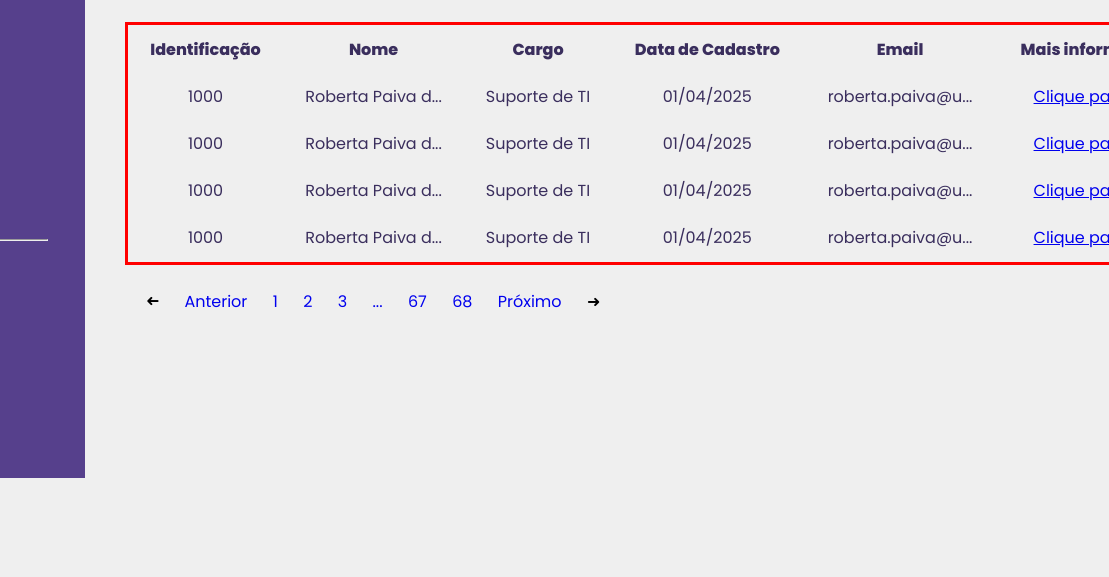
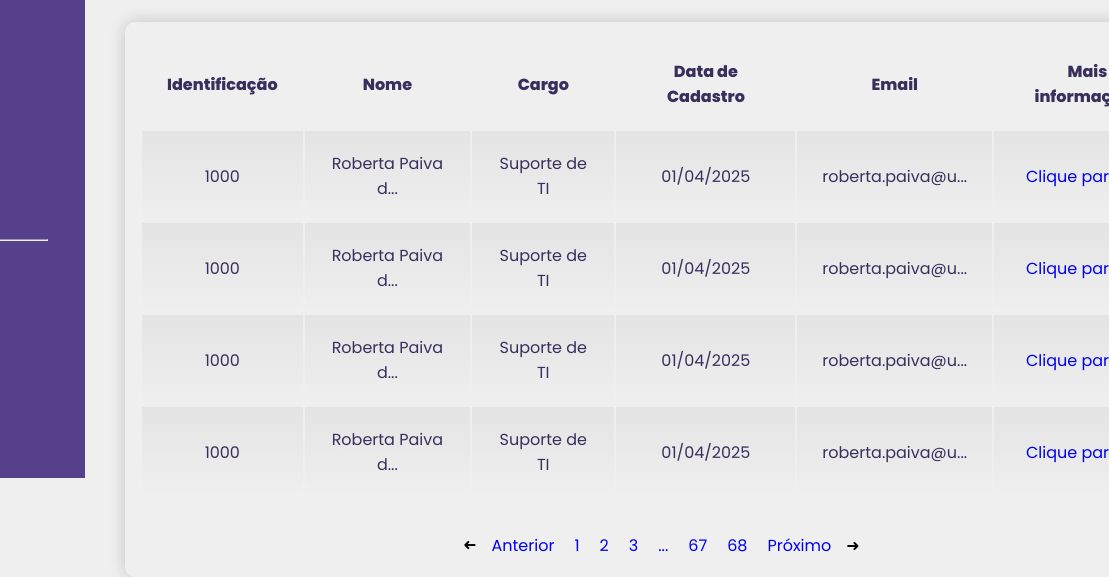
Before and after one commit to Latency-Slayer/web-data-viz, a website: page public/dashs/gerenciar-usuario.html in a window 1280 px wide. Shown: the part 322-899 px from the top of the page, 171-1280 px from the left. Before the commit the page ends 800 px from the top, so only its background shows below. Drawn offline with nearby package versions, Linux system fonts and the light colour scheme; a web font is replaced by a local one.

Commit message:
Tela de gerenciamento de usuários - front finalizado
Tela de gerenciamento de usuários - front finalizado

```diff
--- a/public/dashs/gerenciar-usuario.html
+++ b/public/dashs/gerenciar-usuario.html
@@ -27,8 +27,9 @@
         <hr class="hr-main" />
       </div>
 
-        <div class="tabela-usuario">
-            <h3>Lista de Funcionários</h3>
+      <h3>Lista de Funcionários</h3>
+
+      <div class="tabela-usuario">
             <table>
                 <thead>
                     <tr class="titulos">
@@ -75,10 +76,12 @@
                           </tr>
                     </tbody>
                 </table>
-            </div>
+
 
           <ul class="paginacao">
-            <span class="seta-e" aria-hidden="true">&#10140;</span>
+            <li class="page-item">
+                <a class="seta-e" aria-hidden="true">&#10140;</a>
+            </li>
             <li class="page-item">
               <a class="page-link" href="#">Anterior</a>
             </li>
@@ -89,9 +92,12 @@
             <li class="page-item"><a class="page-link" href="#">67</a></li>
             <li class="page-item"><a class="page-link" href="#">68</a></li>
             <li class="page-item"><a class="page-link" href="#">Próximo</a></li>
-            <span caria-hidden="true">&#10140;</span>
+            <li class="page-item">
+                <a caria-hidden="true">&#10140;</a>
+            </li>
           </ul>
         </div>
+    </div>
   </body>
 </html>
 <script></script>
--- a/public/style/usuário.css
+++ b/public/style/usuário.css
@@ -67,8 +67,12 @@
 }
 
 table {
-    border: solid red;
     width: 100%;
+    padding: 15px;
+}
+
+tbody tr {
+    background:linear-gradient(rgba(21, 19, 31, 0.05), rgba(90, 82, 133, 0));
 }
 
 th {
@@ -77,13 +81,17 @@ th {
 }
 
 th, td {
-    padding: 10px;
+    padding: 20px 25px;
     text-align: center;
     color: #3A2E5D;
     font-family: "Poppins";
 }
 
-.tabela-usuario h3 {
+a {
+    text-decoration: none;
+}
+
+h3 {
     color: #3A2E5D;
     font-family: "Poppins";
     font-size: 30px;
@@ -92,25 +100,23 @@ th, td {
 
 .paginacao {
     display: flex;
-    flex-direction: row;
+    list-style-type: none;
     justify-content: center;
-    align-items: center;
-    justify-content: space-around;
-    list-style-type: none;
-    padding: 0.5rem;
-    max-width: 30rem;
+    padding: 0;
 }
 
-.page-link {
+.page-item , .page-link {
     text-decoration: none;
     margin: 0;
     border: none;
     cursor: pointer;
     transition: background-color 0.3s ease, color 0.3s ease;
+    padding: 3px 5px;
 }
 
-.page-link ::hover {
+.page-item:hover, .page-link:hover{
     background-color: #3A2E5D;
+    border-radius: 8px;
     color: white;
 }
 
@@ -118,3 +124,8 @@ th, td {
     display: inline-block;
     transform: rotate(180deg);
 }
+
+.tabela-usuario {
+    border-radius: 10px;
+    box-shadow:  0px 0px 15px rgb(197, 192, 192);
+}
```
